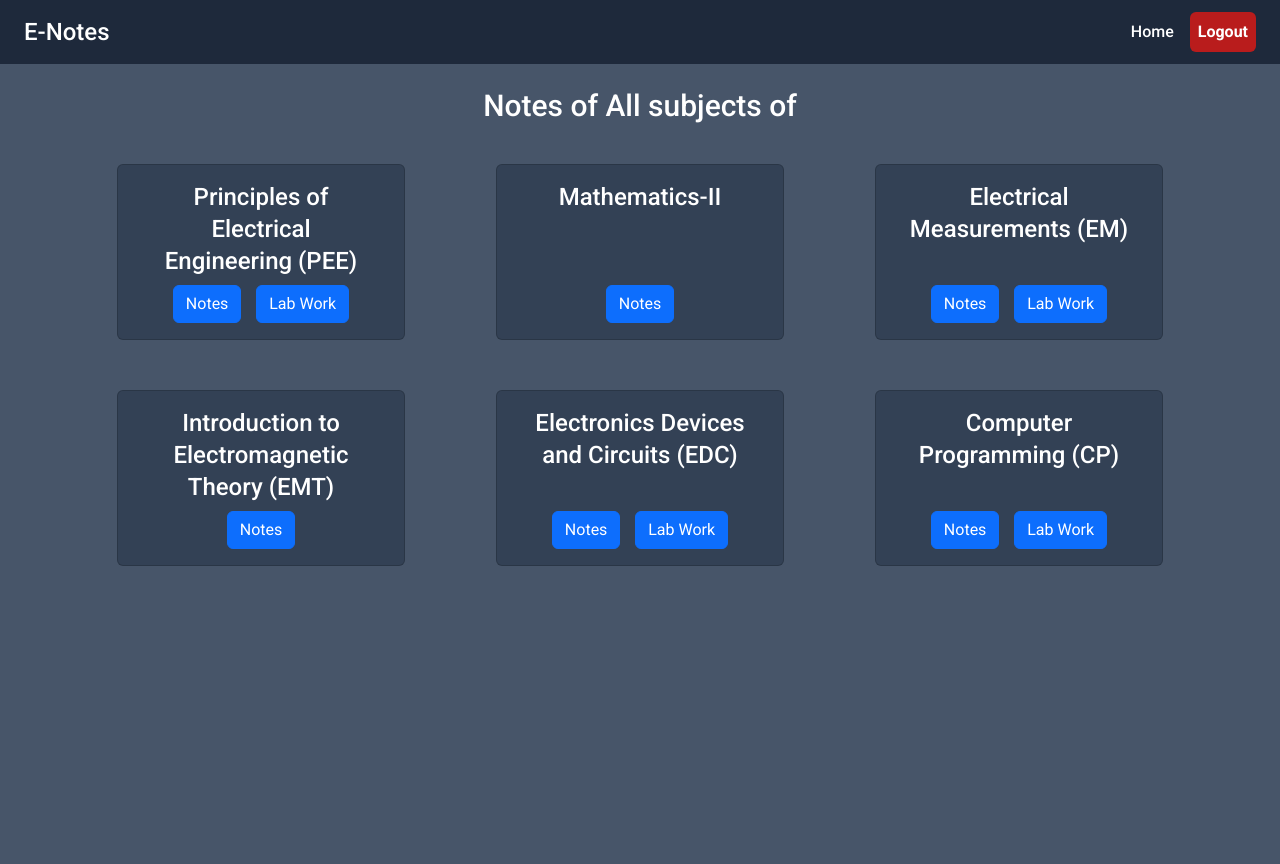
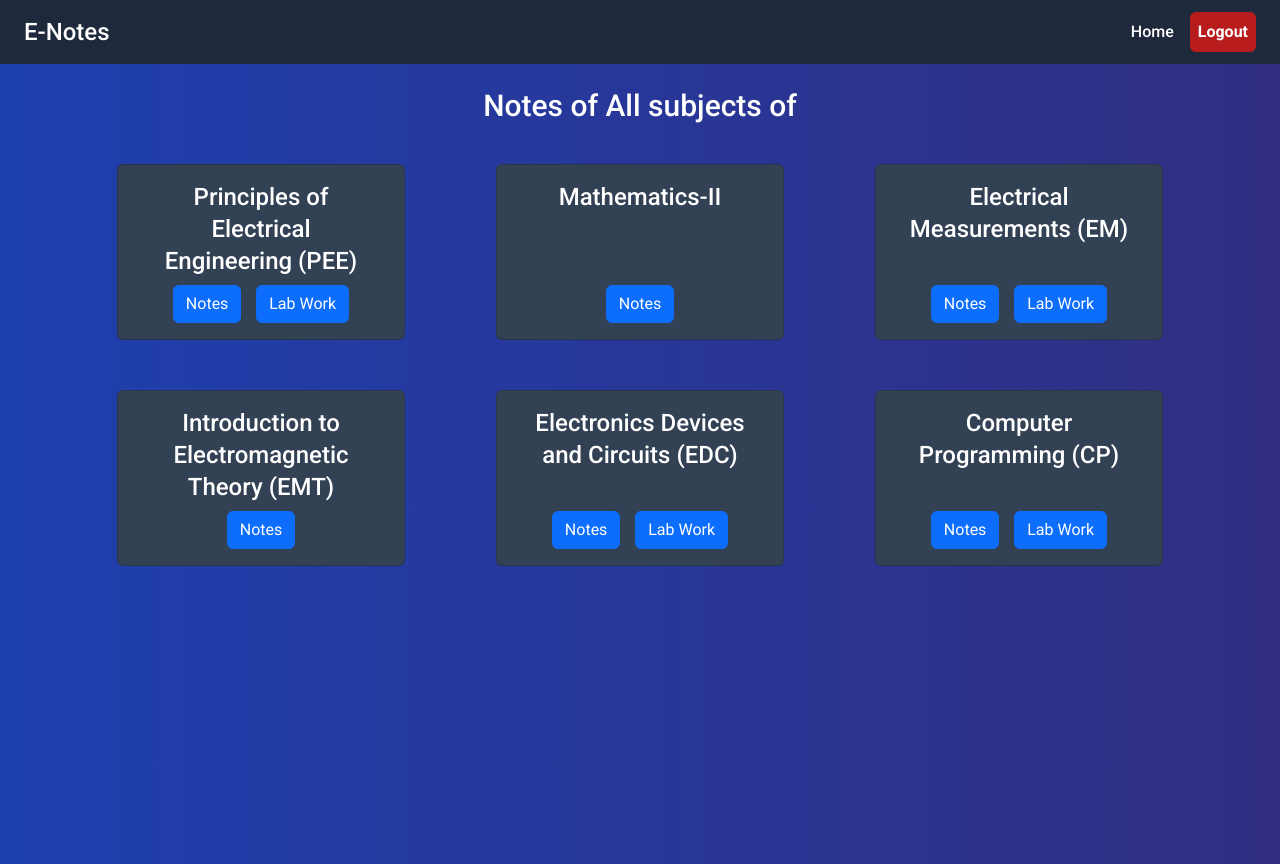
Before and after one commit to anmol2710/E-Note-Frontend, a React (Create React App) app: page / in a window 1280 px wide. Built offline with nearby package versions, Linux system fonts and the light colour scheme; no server answers; sample sign-in values are in the browser's storage; the HTML template or start-up script is replaced by a standard one.

Commit message:
"Some color changes"

```diff
--- a/public/index.html
+++ b/public/index.html
@@ -30,7 +30,7 @@
   <title>E Notes</title>
 </head>
 
-<body class="bg-slate-600">
+<body class="bg-gradient-to-r from-blue-800 to-indigo-900">
   <noscript>You need to enable JavaScript to run this app.</noscript>
   <div id="root"></div>
   <!--
--- a/src/pages/Home.tsx
+++ b/src/pages/Home.tsx
@@ -33,7 +33,7 @@ const Home = () => {
 
     return (
         <>
-        <div className='w-screen min-h-screen h-full  bg-slate-600 p-4'>
+        <div className='w-screen min-h-screen h-full  bg-gradient-to-r from-blue-800 to-indigo-900 p-4'>
             <h1 className='text-white text-3xl'>Notes of All subjects of {user.branch} </h1>
             <div className="note-container container">
                 <div className="row">
--- a/src/pages/Login.tsx
+++ b/src/pages/Login.tsx
@@ -48,7 +48,7 @@ const Login: React.FC<LoginProps> = ({ setIsLoggedIn }) => {
 
     return (
         <>
-            <section className='h-full w-full' >
+            <section className='h-full w-full bg-gradient-to-r from-blue-800 to-indigo-900' >
                 <i className="fa-solid fa-spinner fa-spin"></i>
                 <div className="container-fluid h-custom">
                     <div className="row d-flex justify-content-center align-items-center h-100">
```
